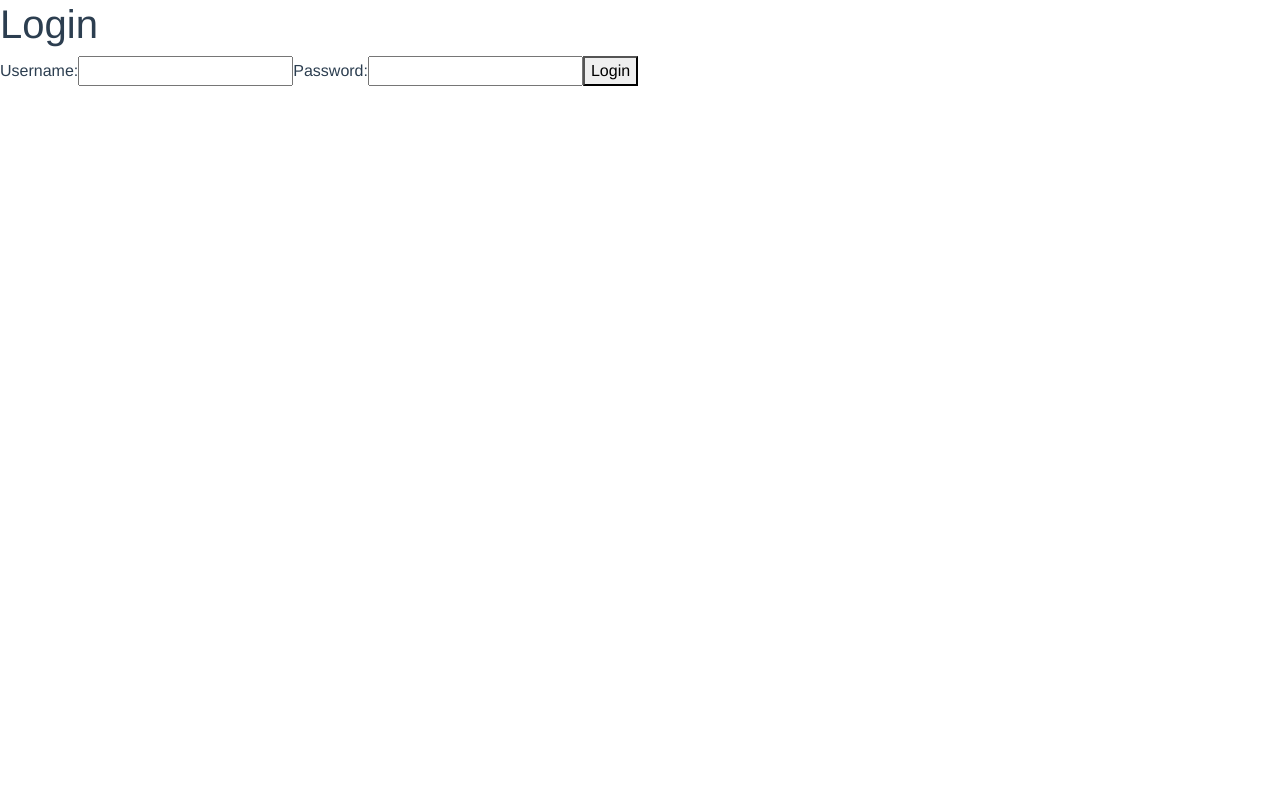
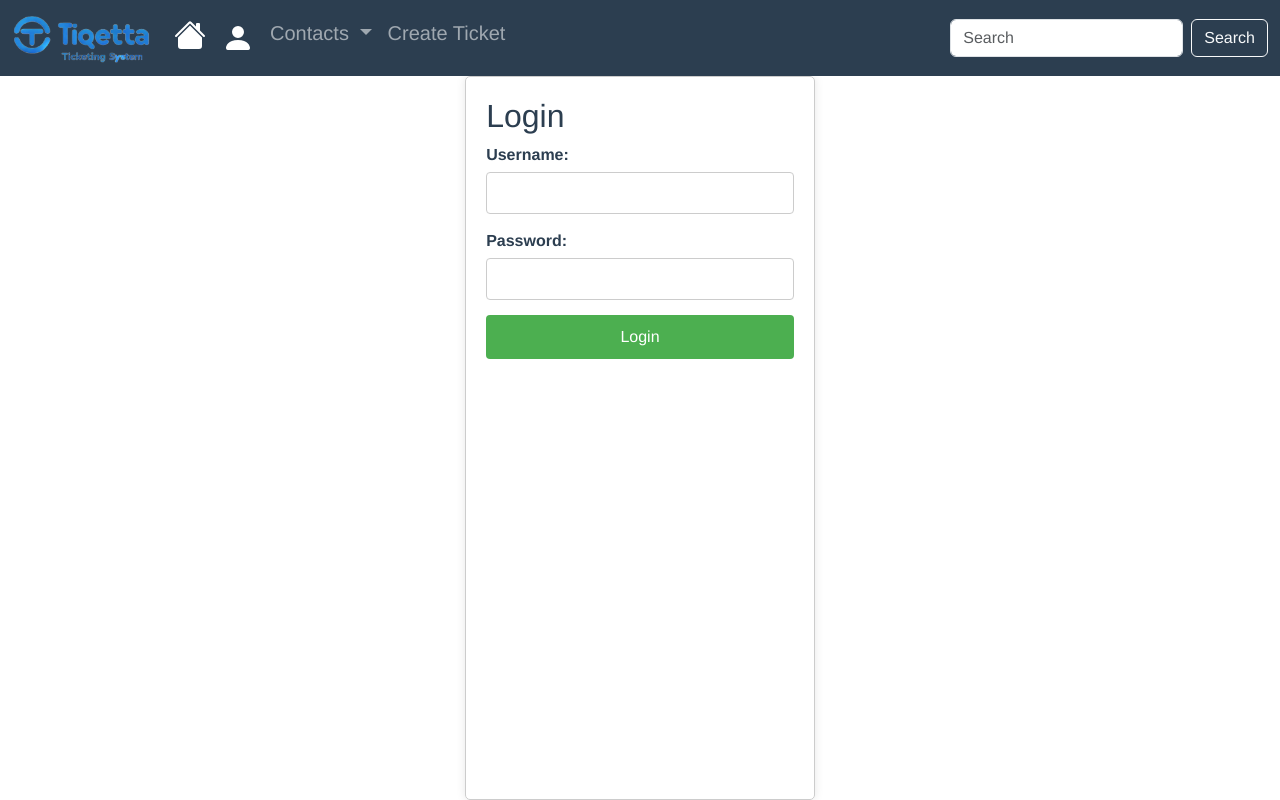
Before and after one commit to KanberZeren/ticketsystem-frontend, a Vue app: page /Login in a window 1280 px wide. Built offline with nearby package versions, Linux system fonts and the light colour scheme.

Commit message:
Login funktionalitäten

```diff
--- a/src/App.vue
+++ b/src/App.vue
@@ -1,5 +1,6 @@
 <template>
   <div id="app">
+    <NavBar></NavBar>
     <router-view class="main-content"></router-view>
     <!--<FooterBar></FooterBar>-->
   </div>
@@ -9,8 +10,11 @@
 // import NavBar from '@/components/NavBar.vue'
 // import FooterBar from '@/components/FooterBar.vue'
 
+import NavBar from '@/components/NavBar.vue'
+
 export default {
-  name: 'App'
+  name: 'App',
+  components: { NavBar }
   // components: { NavBar } // FooterBar
 }
 </script>
--- a/src/components/LoginPage.vue
+++ b/src/components/LoginPage.vue
@@ -1,55 +1,96 @@
 <template>
-  <div class="login-page">
-    <h1>Login</h1>
-    <form @submit.prevent="login">
-      <label for="benutzername">Username:</label>
-      <input id="benutzername" v-model="benutzername" type="text" required />
-
-      <label for="passwort">Password:</label>
-      <input id="passwort" v-model="passwort" type="password" required />
-
-      <div v-if="error" class="error-message">{{ error }}</div>
-
-      <button type="submit">Login</button>
+  <div class="login-container">
+    <h2>Login</h2>
+    <form @submit.prevent="login" class="login-form">
+      <div class="form-group">
+        <label for="username">Username:</label>
+        <input type="text" v-model="username" required />
+      </div>
+      <div class="form-group">
+        <label for="password">Password:</label>
+        <input type="password" v-model="password" required />
+      </div>
+      <button type="submit" class="login-button">Login</button>
     </form>
   </div>
 </template>
 
-<script setup>
-import { ref } from 'vue'
+<script>
 import axios from 'axios'
-import { useRouter } from 'vue-router'
 
-const benutzername = ref('')
-const passwort = ref('')
-const error = ref('')
-const router = useRouter()
-
-const login = async () => {
-  try {
-    const response = await axios.post('http://localhost:8080/login', {
-      benutzername: benutzername.value,
-      passwort: passwort.value
-    })
-
-    console.log('Backend Response:', response.data)
-
-    if (response.data === 'Login successful') {
-      await router.push('/')
-    } else {
-      error.value = 'Invalid username or password'
+export default {
+  data () {
+    return {
+      username: '',
+      password: ''
     }
-  } catch (error) {
-    console.error('Error during login:', error)
-    error.value = 'An error occurred during login'
+  },
+  methods: {
+    login () {
+      const credentials = {
+        benutzername: this.username,
+        passwort: this.password
+      }
+      axios.post('http://localhost:8080/login', credentials)
+        .then(response => {
+          if (response.status === 200 && response.data === 'Login successful') {
+            this.$router.push({ name: 'home' })
+          } else {
+            alert('Invalid username or password')
+          }
+        })
+        .catch(error => {
+          console.error('Error during login:', error)
+          alert('Invalid username or password')
+        })
+    }
   }
 }
 </script>
 
 <style scoped>
-/* Add your styling here if needed */
-.error-message {
-  color: red;
-  margin-top: 10px;
+.login-container {
+  max-width: 400px;
+  margin: auto;
+  padding: 20px;
+  border: 1px solid #ccc;
+  border-radius: 5px;
+  box-shadow: 0 0 10px rgba(0, 0, 0, 0.1);
+}
+
+.login-form {
+  display: flex;
+  flex-direction: column;
+}
+
+.form-group {
+  margin-bottom: 15px;
+}
+
+label {
+  font-weight: bold;
+}
+
+input {
+  padding: 8px;
+  width: 100%;
+  box-sizing: border-box;
+  border: 1px solid #ccc;
+  border-radius: 4px;
+  margin-top: 5px;
+}
+
+button {
+  padding: 10px;
+  background-color: #4caf50;
+  color: white;
+  border: none;
+  border-radius: 4px;
+  cursor: pointer;
+  font-size: 16px;
+}
+
+button:hover {
+  background-color: #45a049;
 }
 </style>
--- a/src/components/NavBar.vue
+++ b/src/components/NavBar.vue
@@ -20,6 +20,13 @@
               <svg xmlns="http://www.w3.org/2000/svg" width="32" height="32" fill="currentColor" class="bi bi-house-fill" viewBox="0 0 16 16">
                 <path d="M8.707 1.5a1 1 0 0 0-1.414 0L.646 8.146a.5.5 0 0 0 .708.708L8 2.207l6.646 6.647a.5.5 0 0 0 .708-.708L13 5.793V2.5a.5.5 0 0 0-.5-.5h-1a.5.5 0 0 0-.5.5v1.293z"/>
                 <path d="m8 3.293 6 6V13.5a1.5 1.5 0 0 1-1.5 1.5h-9A1.5 1.5 0 0 1 2 13.5V9.293z"/>
+              </svg>
+            </router-link>
+          </li>
+          <li class="nav-link">
+            <router-link class="avatar navbar-link active" ria-current="page" to="/login">
+              <svg xmlns="http://www.w3.org/2000/svg" width="32" height="40" fill="currentColor" class="bi bi-person-fill" viewBox="0 0 16 16">
+                <path d="M3 14s-1 0-1-1 1-4 6-4 6 3 6 4-1 1-1 1zm5-6a3 3 0 1 0 0-6 3 3 0 0 0 0 6"/>
               </svg>
             </router-link>
           </li>
@@ -69,4 +76,8 @@
   color: #2382d6;
 }
 
+.avatar{
+  color: white;
+}
+
 </style>
--- a/src/views/HomeView.vue
+++ b/src/views/HomeView.vue
@@ -1,7 +1,6 @@
 <template>
   <div id="app">
     <div class="home">
-      <NavBar/>
       <router-view></router-view>
       <HomePage msg="Welcome to our Ticketsystem!"/>
       <TicketListe/>
@@ -12,12 +11,10 @@
 <script>
 import HomePage from '@/components/HomePage.vue'
 import TicketListe from '@/components/TicketListe.vue'
-import NavBar from '@/components/NavBar.vue'
 
 export default {
   name: 'HomeView',
   components: {
-    NavBar,
     HomePage,
     TicketListe
   }
```
